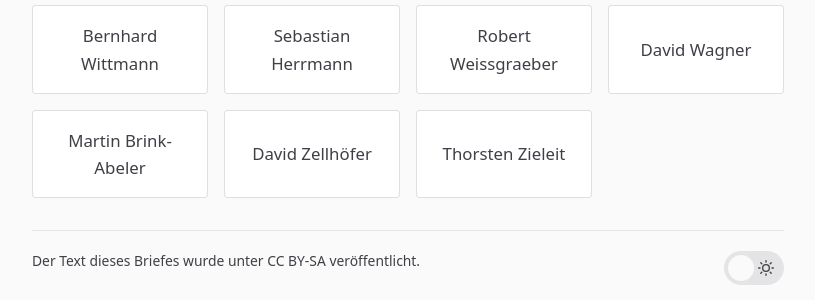
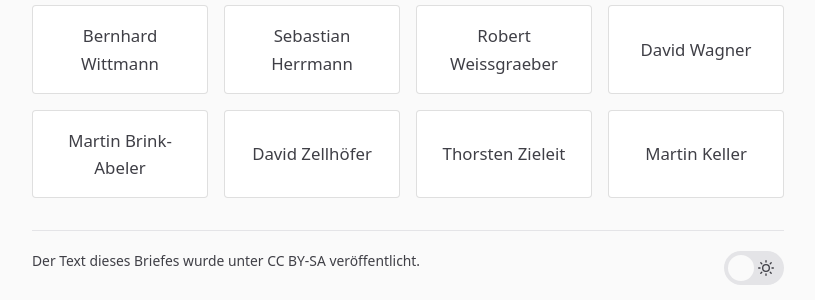
Before and after one commit to itrich/vsh-bleibt, a Jekyll site: the page built from OFFENERBRIEF.md, in a window 1280 px wide and 900 px high, scrolled down 4170 px. Shown: the part 594-894 px from the top of the window, without its empty margins (232-1047 px from the left). Built offline with Jekyll 4.4.1, drawn with Linux system fonts in a browser that asks for light colours.

Commit message:
Add M.K. (by mail)

```diff
--- a/_data/signees.yml
+++ b/_data/signees.yml
@@ -17,3 +17,4 @@
 - name: Martin Brink-Abeler
 - name: David Zellhöfer
 - name: Thorsten Zieleit
+- name: Martin Keller
```
